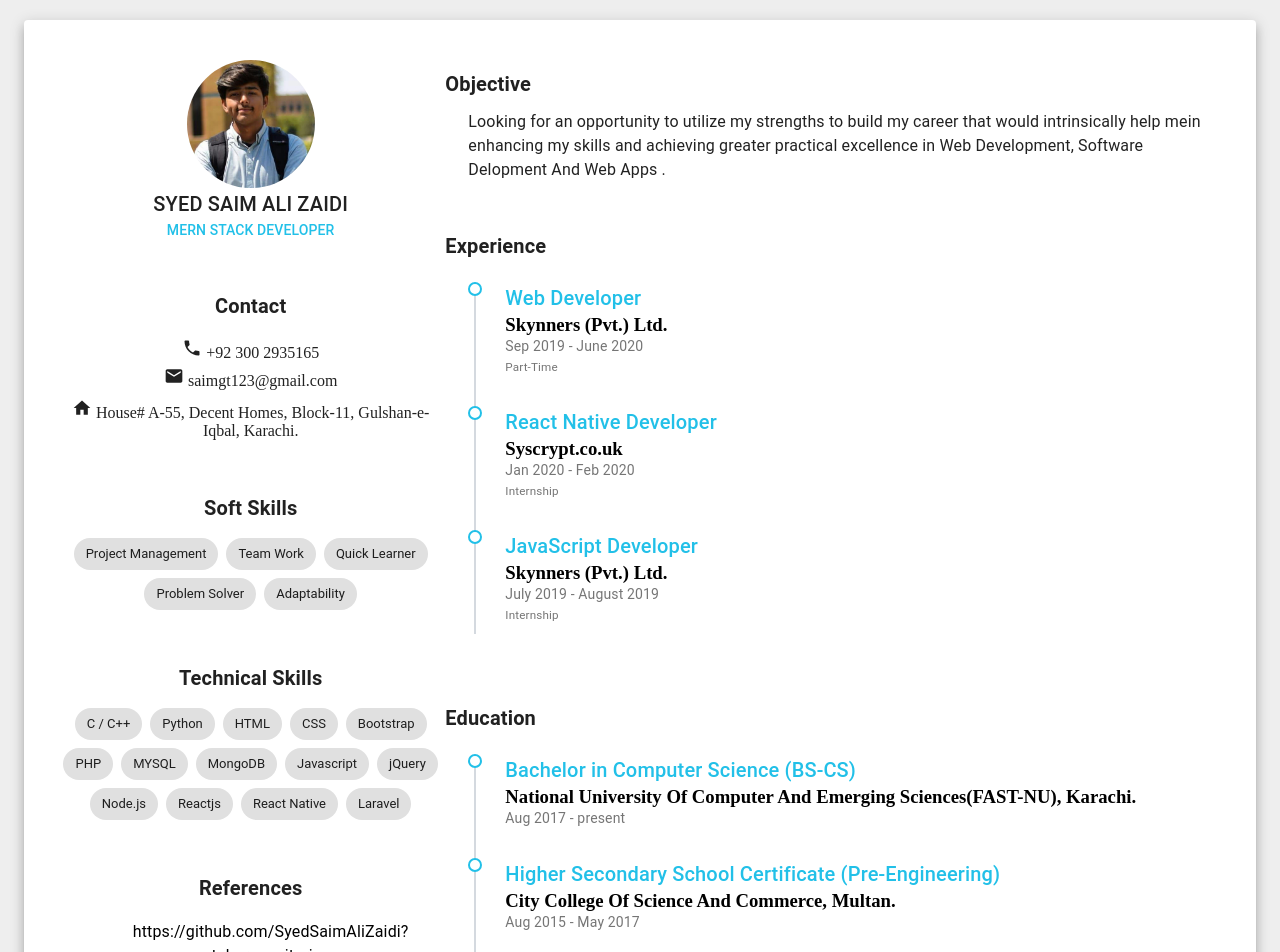
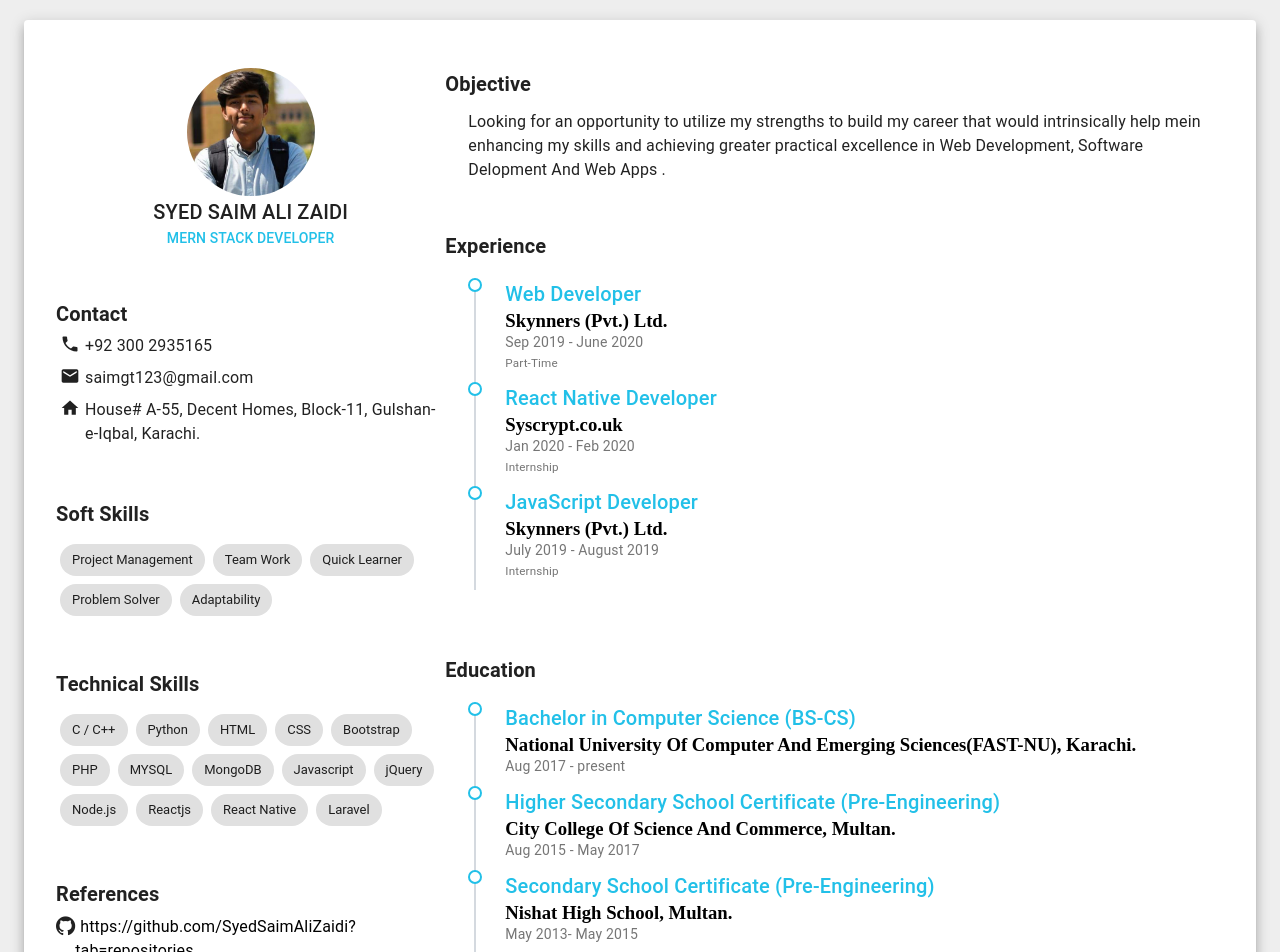
Before and after one commit to SyedSaimAliZaidi/Project-CV, a React (Create React App) app: page / in a window 1280 px wide. Shown: the top 952 px of the page. Built offline with nearby package versions, Linux system fonts and the light colour scheme.

Commit message:
css work alignments set

```diff
--- a/package.json
+++ b/package.json
@@ -17,7 +17,7 @@
     "react-scripts": "3.4.3"
   },
   "scripts": {
-    "start": "nodemon server.js",
+    "start": "react-scripts start",
     "build": "react-scripts build",
     "test": "react-scripts test",
     "eject": "react-scripts eject"
--- a/public/index.html
+++ b/public/index.html
@@ -15,6 +15,7 @@
       user's mobile device or desktop. See https://developers.google.com/web/fundamentals/web-app-manifest/
     -->
     <link rel="manifest" href="%PUBLIC_URL%/manifest.json" />
+    <link rel="stylesheet" href="https://stackpath.bootstrapcdn.com/font-awesome/4.7.0/css/font-awesome.min.css">
     <!--
       Notice the use of %PUBLIC_URL% in the tags above.
       It will be replaced with the URL of the `public` folder during the build.
--- a/src/components/references.js
+++ b/src/components/references.js
@@ -11,10 +11,10 @@ const useStyles = makeStyles((theme) => ({
 export default function Chips(props) {
     const classes = useStyles()
     return(
-        <ul style={{listStyle:"none"}}>
-            {
-                props.data.map((item,index)=> <li key={index}><Typography><a href={item} target="_blank" style={{color:"black",textDecoration:"none"}}>{item}</a></Typography></li> )
-            }
-        </ul>
+        <div component="ul" style={{listStyle:"none"}}>
+          {
+          props.data.map((item,index)=> <li style={{paddingTop:5}} key={index}><span style={{display:"inline-flex"}}>{item.icon}<Typography><a href={item.link} target="_blank" style={{color:"black",textDecoration:"none", marginLeft:5}}>{item.link}</a></Typography></span></li> )
+          }
+        </div>
     )
 }
--- a/src/index.css
+++ b/src/index.css
@@ -17,7 +17,7 @@ ul.timeline:before {
   z-index: 400;
 }
 ul.timeline > li {
-  margin: 20px 0;
+  margin: 0;
   padding-left: 20px;
 }
 ul.timeline > li:before {
--- a/src/layout/index.js
+++ b/src/layout/index.js
@@ -22,6 +22,10 @@ const useStyles = makeStyles((theme) => ({
     profile:{
         display: 'inline-block',
         paddingTop: theme.spacing(5)
+    },
+    profilePic:{
+        // paddingLeft: theme.spacing(10),
+        paddingTop: theme.spacing(6),
     },
     title:{
         textTransform : 'uppercase',
@@ -56,7 +60,7 @@ export default function Layout() {
     const [technicalSkills,setTechSkills] = useState([
         "C / C++","Python","HTML","CSS","Bootstrap","PHP","MYSQL","MongoDB","Javascript","jQuery","Node.js","Reactjs","React Native","Laravel"
     ])
-    const [references, setReferences] = useState(["https://github.com/SyedSaimAliZaidi?tab=repositories","https://www.linkedin.com/in/syed-saim-ali-zaidi-a0542714b"])
+    const [references, setReferences] = useState([{icon: <i class="fa fa-github" style={{fontSize:'1.4rem'}}></i>,link:"https://github.com/SyedSaimAliZaidi?tab=repositories"},{icon: <i class="fa fa-linkedin"></i>,link:"https://www.linkedin.com/in/syed-saim-ali-zaidi-a0542714b"}])
     const [projects, setProjects]  =useState(
         {
             academic:[
@@ -78,40 +82,47 @@ export default function Layout() {
         <Container>
             <Card style={{marginTop:20, marginBottom:20}} raised={true}>
                 <Grid container style={{paddingBottom:30}}>
-                    <Grid item xs={12}>
-                        <Grid container className={classes.grid}>
+                    <Grid item xs={12}  className={classes.grid}>
+                        <Grid container>
                             <Grid item md={4}>
+                                <Grid container >
+                                    <Grid item xs={12} sm={12} md={12}>
                                         <div align="center">
-                                    <Grid container className={classes.grid}>
-                                        <Grid item md={12}>
-                                            <div align="center" className={classes.profile}>
+                                            <div className={classes.profilePic}>
                                                 <Avatar src={avatar} className={classes.large}/>
+                                            </div>
                                             <div>
                                                 <Typography variant="h6"  className={classes.title}>Syed Saim Ali Zaidi</Typography>
                                                 <Typography variant="subtitle2" className={classes.subtitle}>
                                                     MERN Stack Developer
                                                 </Typography>
                                             </div>
+
                                         </div>
                                     </Grid>
                                 </Grid>
-                                </div>
                                 <Grid container>
-                                    <Grid item md={12}>
-                                        <div align="center" className={classes.paddingTop}>
+                                    <Grid item xs={12} sm={12} md={12}>
+                                        <div  className={classes.paddingTop}>
                                             <Typography variant="h6"><strong>Contact</strong></Typography>
 
-                                            <div compontent="ul" className={classes.list}>
-                                                <li><PhoneIcon fontSize="small"/>{"  +92 300 2935165"}</li>
-                                                <li className={classes.listItem}><EmailIcon fontSize="small"/>{" saimgt123@gmail.com"}</li>
-                                                <li className={classes.listItem}><HomeIcon fontSize="small"/>{"  House# A-55, Decent Homes, Block-11, Gulshan-e-Iqbal, Karachi."}</li>
+                                            <div component="ul" style={{listStyle:"none"}}>
+                                                <li className={classes.listItem}>
+                                                    <span style={{display: "inline-flex"}}><PhoneIcon fontSize="small"/><Typography style={{paddingLeft:5}}>{"  +92 300 2935165"}</Typography></span>
+                                                </li>
+                                                <li className={classes.listItem}>
+                                                    <span style={{display: "inline-flex"}}><EmailIcon fontSize="small"/><Typography style={{paddingLeft:5}}>{" saimgt123@gmail.com"}</Typography></span>
+                                                </li>
+                                                <li className={classes.listItem}>
+                                                    <span style={{display: "inline-flex"}}><HomeIcon fontSize="small"/><Typography style={{paddingLeft:5}}>{"  House# A-55, Decent Homes, Block-11, Gulshan-e-Iqbal, Karachi."}</Typography></span>
+                                                </li>
                                             </div>
                                         </div>
                                     </Grid>
                                 </Grid>
                                 <Grid container>
-                                    <Grid item md={12}>
-                                        <div align="center" className={classes.paddingTop}>
+                                    <Grid item xs={12} sm={12} md={12}>
+                                        <div  className={classes.paddingTop}>
                                             <Typography variant="h6"><strong>Soft Skills</strong></Typography>
                                             <div style={{paddingTop:10}}></div>
                                             <Skills data={softSkills}/>
@@ -119,8 +130,8 @@ export default function Layout() {
                                     </Grid>
                                 </Grid>
                                 <Grid container>
-                                    <Grid item md={12}>
-                                        <div  align="center" className={classes.paddingTop}>
+                                    <Grid item xs={12} sm={12} md={12}>
+                                        <div   className={classes.paddingTop}>
                                             <Typography variant="h6"><strong>Technical Skills</strong></Typography>
                                             <div style={{paddingTop:10}}></div>
                                             <Skills data={technicalSkills}/>
@@ -128,15 +139,15 @@ export default function Layout() {
                                     </Grid>
                                 </Grid>
                                 <Grid container>
-                                    <Grid item md={12}>
-                                        <div  align="center" className={classes.paddingTop}>
+                                    <Grid item xs={12} sm={12} md={12}>
+                                        <div   className={classes.paddingTop}>
                                             <Typography variant="h6"><strong>References</strong></Typography>
                                             <ReferenceList data={references}/>
                                         </div>
                                     </Grid>
                                 </Grid>
                             </Grid>
-                            <Grid item md={8}>
+                            <Grid item md={8} >
                                 <Grid container>
                                     <Grid item md={12}>
                                         <div className={classes.paddingTop}>
```
Lines whose indentation alone changed are shown as unchanged.
